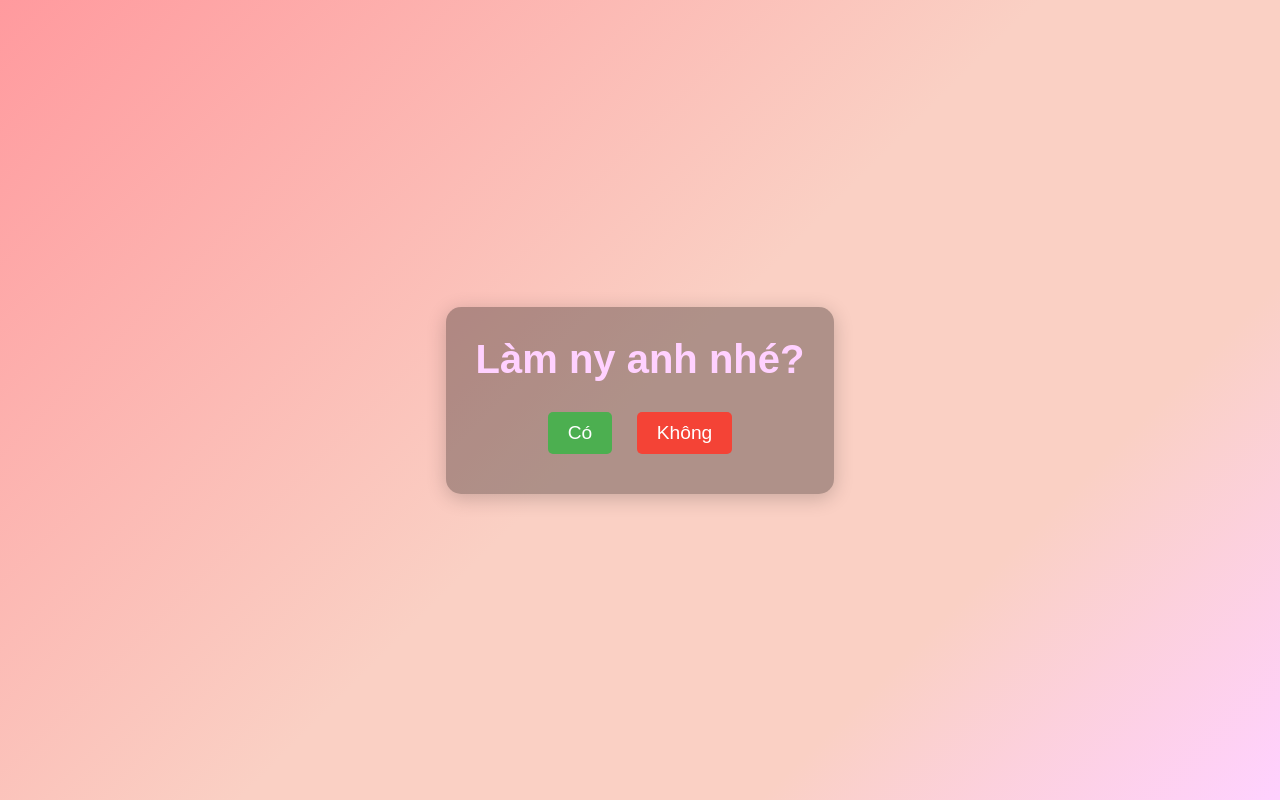
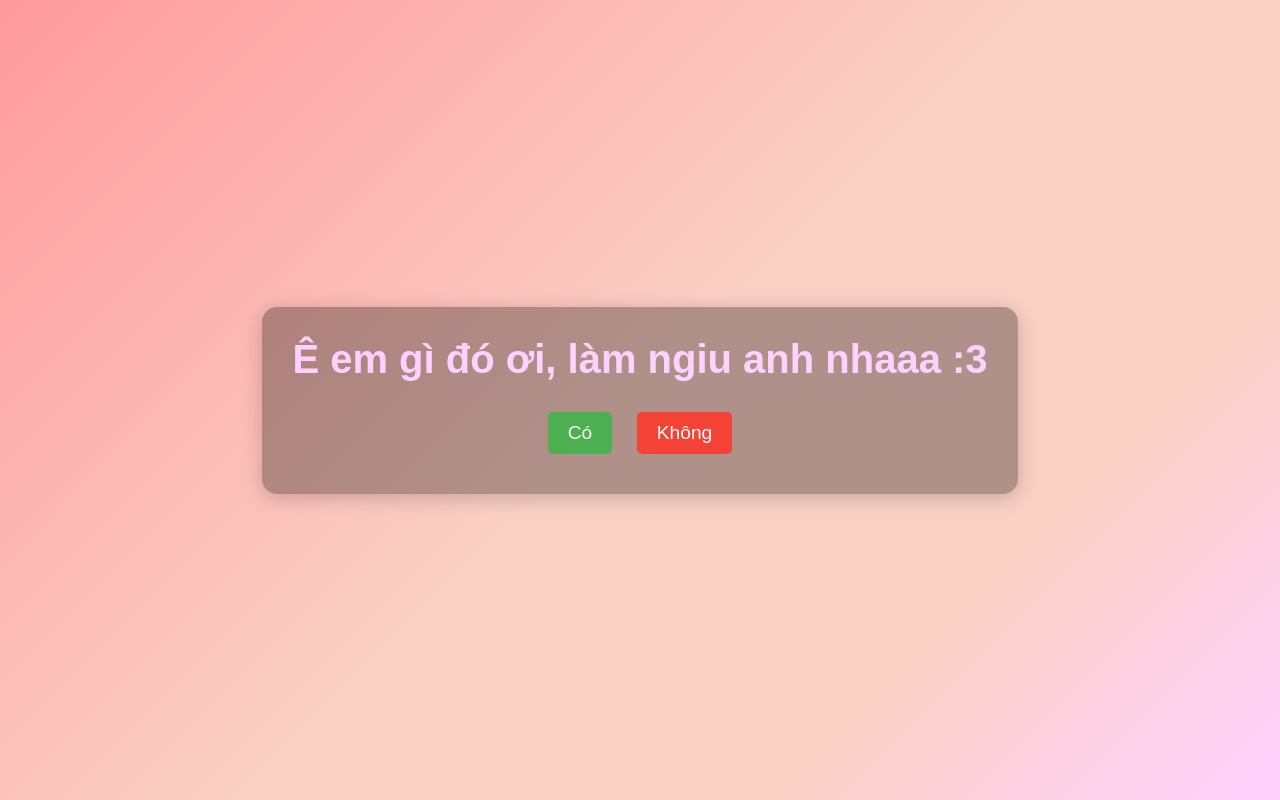
Before and after one commit to SutaProVip/mainsite, a plain HTML site: page index.html in a window 1280 px wide. Drawn offline with Linux system fonts and the light colour scheme.

Commit message:
Update index.html

```diff
--- a/index.html
+++ b/index.html
@@ -107,7 +107,7 @@
 </head>
 <body>
     <div class="container">
-        <h1>Làm ny anh nhé?</h1>
+        <h1>Ê em gì đó ơi, làm ngiu anh nhaaa :3</h1>
         <button class="btn-yes" onclick="window.location.href='https://sutaprovip.github.io/phusite/';">Có</button>
         <button class="btn-no" onclick="moveButton()">Không</button>
     </div>
```
